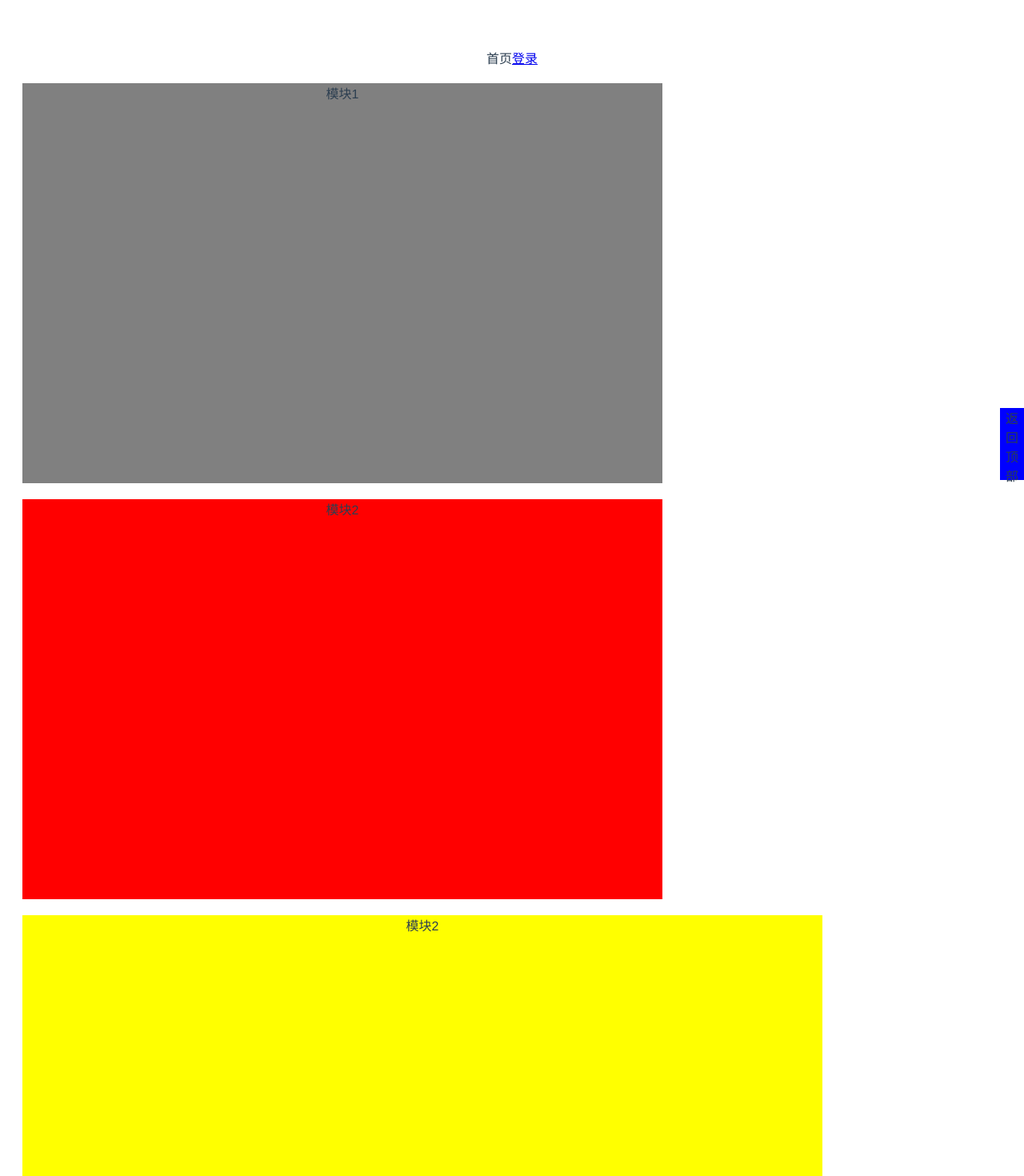
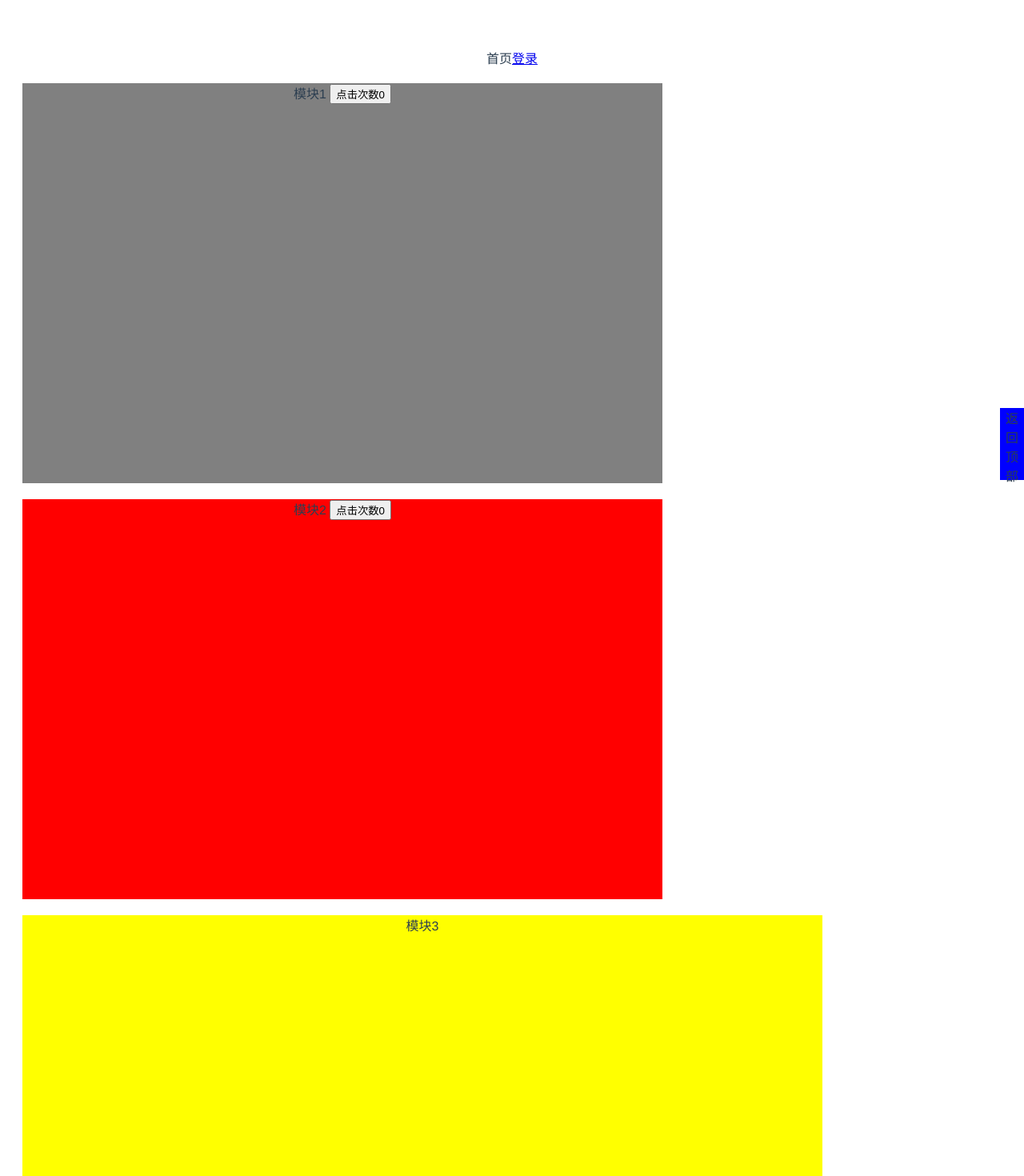
Before and after one commit to guoshengqiu/vue, a Vue app in the folder vue-loading/vue-practice/: page /#/ in a window 1280 px wide. Shown: the top 1470 px of the page at 80% size. Built offline with nearby package versions, Linux system fonts and the light colour scheme.

Commit message:
添加vuex

```diff
--- a/vue-loading/vue-practice/package.json
+++ b/vue-loading/vue-practice/package.json
@@ -12,7 +12,8 @@
   },
   "dependencies": {
     "vue": "^2.5.2",
-    "vue-router": "^3.0.1"
+    "vue-router": "^3.0.1",
+    "vuex": "^3.1.1"
   },
   "devDependencies": {
     "autoprefixer": "^7.1.2",
--- a/vue-loading/vue-practice/src/main.js
+++ b/vue-loading/vue-practice/src/main.js
@@ -3,12 +3,14 @@
 import Vue from 'vue'
 import App from './App'
 import router from './router'
+import store from '@/store'
 
 Vue.config.productionTip = false
 
 /* eslint-disable no-new */
 new Vue({
   el: '#app',
+  store,
   router,
   components: { App },
   template: '<App/>'
--- /dev/null
+++ b/vue-loading/vue-practice/src/store/index.js
@@ -0,0 +1,19 @@
+
+import Vue from 'vue'
+import Vuex from 'vuex'
+Vue.use(Vuex) // 如果在模块化构建系统中，请确保在开头调用了 Vue.use(Vuex)
+
+const store = new Vuex.Store({
+  state: {
+    count: 0
+  },
+  mutations: {
+    clickHandle (state) {
+      state.count++
+    }
+  },
+  actions: {},
+  modules: {}
+})
+
+export default store
--- a/vue-loading/vue-practice/src/views/home/index.vue
+++ b/vue-loading/vue-practice/src/views/home/index.vue
@@ -4,9 +4,15 @@
       <span>首页</span>
       <router-link :to="{path: '/sign', query: {id: 123}}">登录</router-link>
       <!-- <router-view></router-view> -->
-      <div class="content-top">模块1</div>
-      <div class="content-middle">模块2</div>
-      <div class="content-bottom">模块2</div>
+      <div class="content-top">
+        模块1
+        <button @click="handle()">点击次数{{count}}</button>
+      </div>
+      <div class="content-middle">
+        模块2
+        <button @click="handle()">点击次数{{count}}</button>
+      </div>
+      <div class="content-bottom">模块3</div>
       <footer>底部</footer>
       <!-- <div class="to-top" @click="toTop">回到顶部</div> -->
       <ToTop class="to-top" @returnTop="toTop"/>
@@ -16,16 +22,33 @@
 
 <script>
 import ToTop from '@/components/ToTop'
+import { mapState } from 'vuex'
+
 export default {
   components: { ToTop },
   created () {
     console.log('a')
   },
+  computed: mapState({
+    count: state => state.count
+  }),
+  // computed: mapState([
+  //   'count'
+  // ]),
+  // computed: {
+  //   // count () {
+  //   //   console.log(this.$store.state.count)
+  //   //   return this.$store.state.count
+  //   // }
+  // },
   methods: {
     toTop () {
       document.body.scrollTop = 0
       document.documentElement.scrollTop = 0
       console.log('回到顶部一次')
+    },
+    handle () {
+      this.$store.commit('clickHandle')
     }
   }
 }
```
Also changed, not shown: 1 other file (tests, documents, lock files or other folders).
